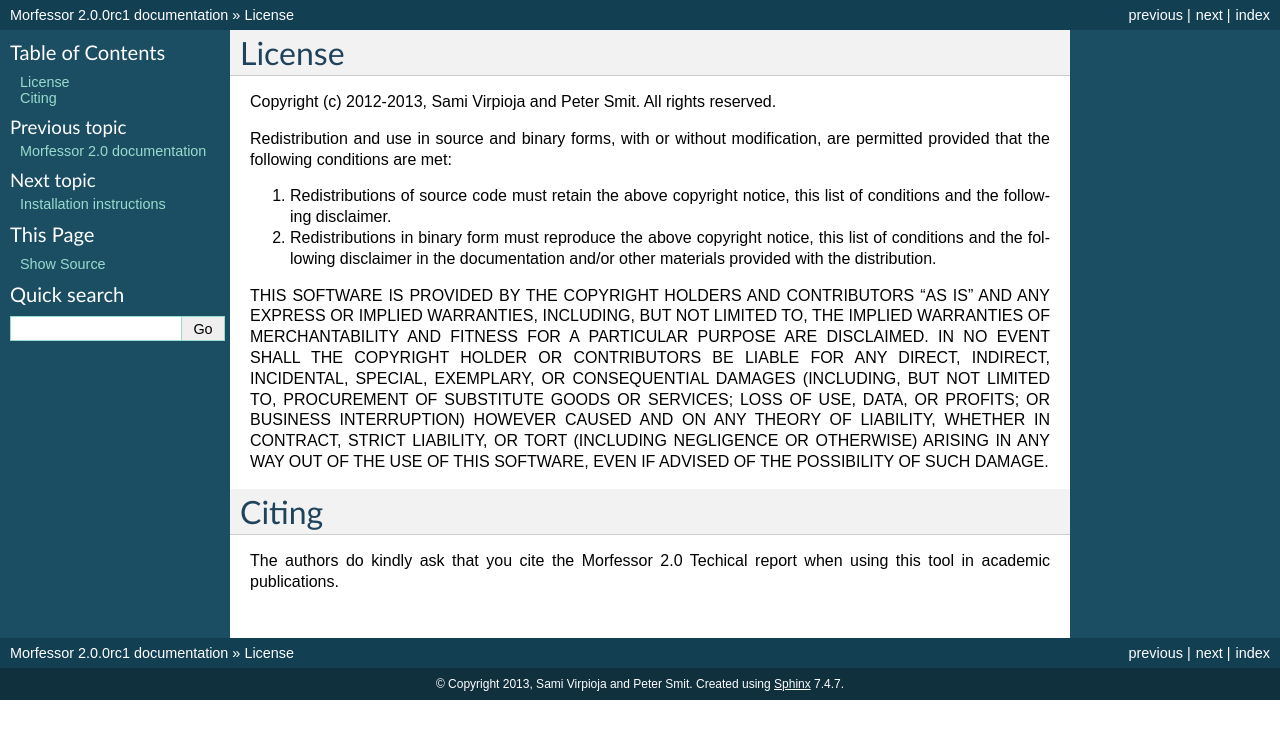
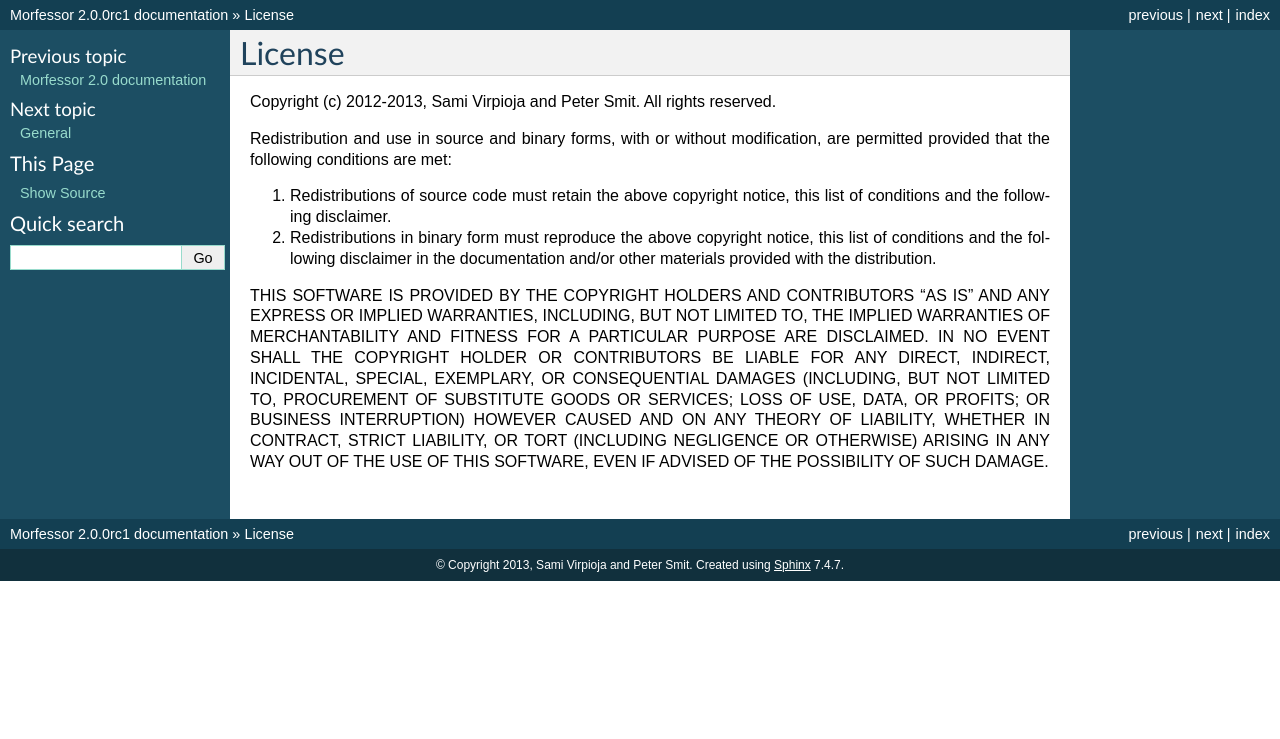
Before and after one commit to aalto-speech/morfessor, a Sphinx documentation site: the page built from docs/source/license.rst, in a window 1280 px wide. Shown: the top 739 px of the page. Built offline with Sphinx 7.4.7, drawn with Linux system fonts in a browser that asks for light colours.

```diff
--- a/docs/source/index.rst
+++ b/docs/source/index.rst
@@ -12,6 +12,7 @@ Contents:
    :maxdepth: 2
 
    license
+   general
    installation
    cmdtools
    libinterface
--- a/docs/source/license.rst
+++ b/docs/source/license.rst
@@ -25,7 +25,3 @@ CAUSED AND ON ANY THEORY OF LIABILITY, WHETHER IN CONTRACT, STRICT
 LIABILITY, OR TORT (INCLUDING NEGLIGENCE OR OTHERWISE) ARISING IN
 ANY WAY OUT OF THE USE OF THIS SOFTWARE, EVEN IF ADVISED OF THE
 POSSIBILITY OF SUCH DAMAGE.
-
-Citing
-======
-The authors do kindly ask that you cite the Morfessor 2.0 Techical report when using this tool in academic publications.
```
Also changed, not shown: docs/source/general.rst (added, +33 -0 lines), 1 other file.
